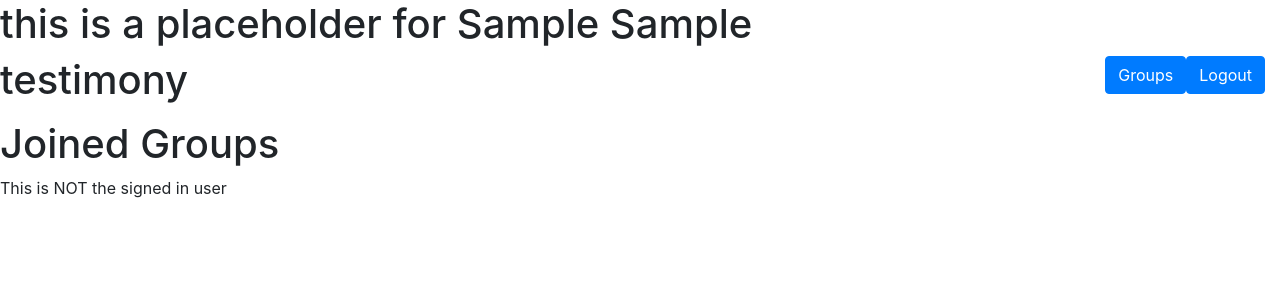
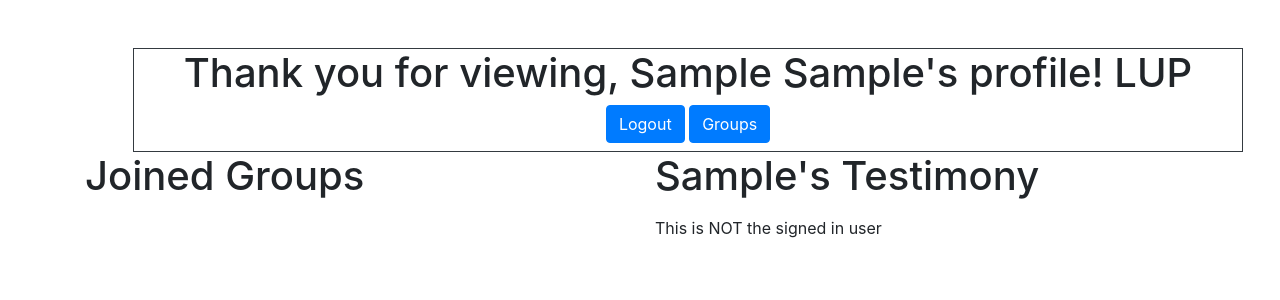
Before and after one commit to drivendragon/group_project_dojo_2021, a Django app: template solo_app/templates/user.html in a window 1280 px wide. Shown: the top 300 px of the page. Run offline with Django 3.2, Linux system fonts and the light colour scheme; the template is opened without the code that fills it, so the values that code supplies are empty; the visitor is signed in with stand-in values (Sample User, id 1); some libraries are stand-ins or nearby versions.

Commit message:
Added bootstrap to the group creation and user profile pages.

```diff
--- a/solo_app/templates/user.html
+++ b/solo_app/templates/user.html
@@ -11,20 +11,27 @@
     <link href="https://stackpath.bootstrapcdn.com/bootstrap/4.5.0/css/bootstrap.min.css" rel="stylesheet" integrity="sha384-9aIt2nRpC12Uk9gS9baDl411NQApFmC26EwAOH8WgZl5MYYxFfc+NcPb1dKGj7Sk" crossorigin="anonymous">
 </head>
 <body>
-    <h1>this is a placeholder for {{ user.first_name }} {{ user.first_name }}</h1>
+    <div class="container mt-5">
+        <div class="col text-center border border-dark mt-2 mx-5 pb-2">
+            <h1>Thank you for viewing, {{ user.first_name }} {{ user.first_name }}'s profile! LUP</h1>
             <div class="col">
-        <button class="btn btn-primary float-right"><a class="text-decoration-none text-white" href="/logout">Logout</a></button>
+                <button class="btn btn-primary"><a class="text-decoration-none text-white" href="/logout">Logout</a></button>
+                <button class="btn btn-primary"><a class="text-decoration-none text-white" href="/success">Groups</a></button>
+            </div>
+        </div>
+        <div class="row">
+
+            <div class="col">
+                <h1>Joined Groups</h1>
+                {% for group in user.users_groups.all %}
+                    <li> <a href="/go_to/{{ group.id }}">{{ group.group_name }}</a> </li>
+                {% endfor %}
+
+
             </div>
             <div class="col">
-        <button class="btn btn-primary float-right"><a class="text-decoration-none text-white" href="/success">Groups</a></button>
-    </div>
-    <h1>testimony</h1>
+                <h1>{{user.first_name}}'s Testimony</h1>
                 <p>{{ user.user_testimony }}</p>
-    <h1>Joined Groups</h1>
-    {% for group in user.users_groups.all %}
-        <a href="/go_to/{{ group.id }}">{{ group.group_name }}</a>
-    {% endfor %}
-
                 {% if isSignedInUser == True %}
                 <form action="/create_testimony/{{ user.id }}" method="post">
                     {% csrf_token %}
@@ -35,6 +42,12 @@
                 {% else %}
                     <p>This is NOT the signed in user</p>
                 {% endif %}
+            </div>
+
+        </div>
+
+    </div>
+
 
 </body>
 </html>
```
Also changed, not shown: solo_app/templates/new.html (+8 -8 lines), solo_app/templates/success.html (+0 -8 lines), db.sqlite3. Lines whose indentation alone changed are shown as unchanged.
